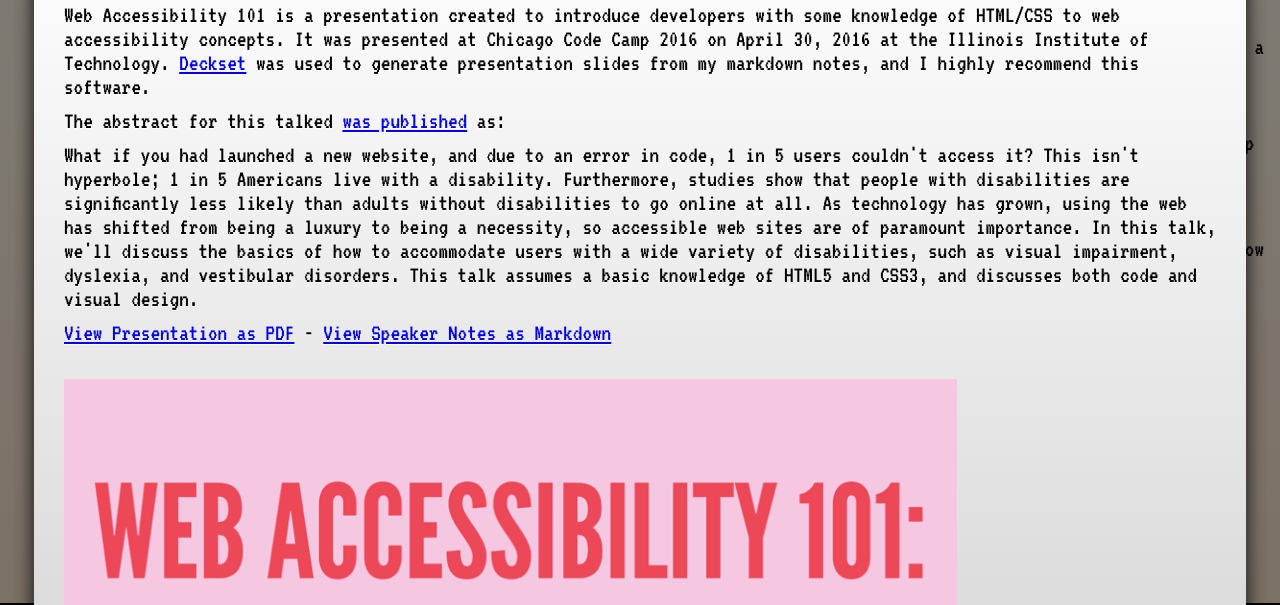
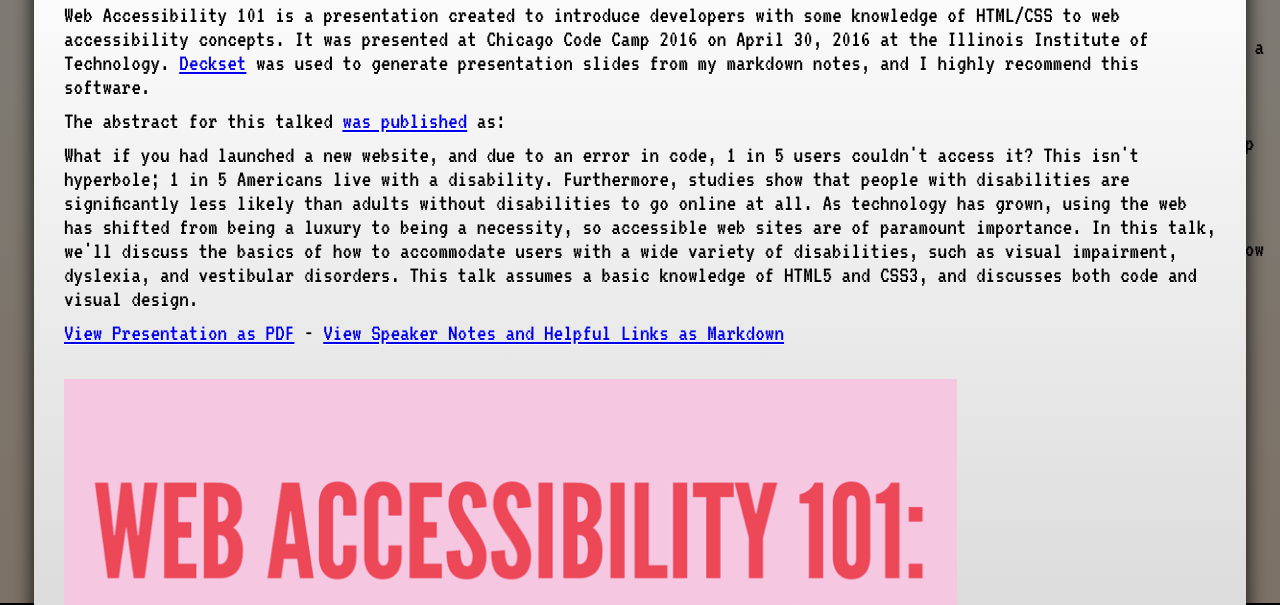
Before and after one commit to sublimemarch/stephmarx.github.io, a plain HTML site: page index.html in a window 1280 px wide. Both pictures are taken after a click on the link 165 px from the left and 146 px from the top of the page. Shown: the part 147-752 px from the top of the page. Drawn offline with Linux system fonts and the light colour scheme; a web font is replaced by a local one.

Commit message:
Update explanatory text for speaker notes.

```diff
--- a/index.html
+++ b/index.html
@@ -59,7 +59,7 @@
 				<p>Web Accessibility 101 is a presentation created to introduce developers with some knowledge of HTML/CSS to web accessibility concepts. It was presented at Chicago Code Camp 2016 on April 30, 2016 at the Illinois Institute of Technology. <a href="http://www.decksetapp.com/">Deckset</a> was used to generate presentation slides from my markdown notes, and I highly recommend this software.</p>
 				<p>The abstract for this talked <a href="http://chicagocodecamp.com/sessions/detail/1124">was published</a> as: </p>
 				<p>What if you had launched a new website, and due to an error in code, 1 in 5 users couldn't access it? This isn't hyperbole; 1 in 5 Americans live with a disability. Furthermore, studies show that people with disabilities are significantly less likely than adults without disabilities to go online at all. As technology has grown, using the web has shifted from being a luxury to being a necessity, so accessible web sites are of paramount importance. In this talk, we'll discuss the basics of how to accommodate users with a wide variety of disabilities, such as visual impairment, dyslexia, and vestibular disorders. This talk assumes a basic knowledge of HTML5 and CSS3, and discusses both code and visual design.</p>
-				<p><a href="documents/web_accessibility_ccc.pdf">View Presentation as PDF</a> - <a href="documents/web_accessibility_ccc.md">View Speaker Notes as Markdown</a></p>
+				<p><a href="documents/web_accessibility_ccc.pdf">View Presentation as PDF</a> - <a href="documents/web_accessibility_ccc.md">View Speaker Notes and Helpful Links as Markdown</a></p>
 				<img src="imgs/web_accessibility_small.png">
 				<a href="#close" title="Close">Close</a>
 			</div>
```
